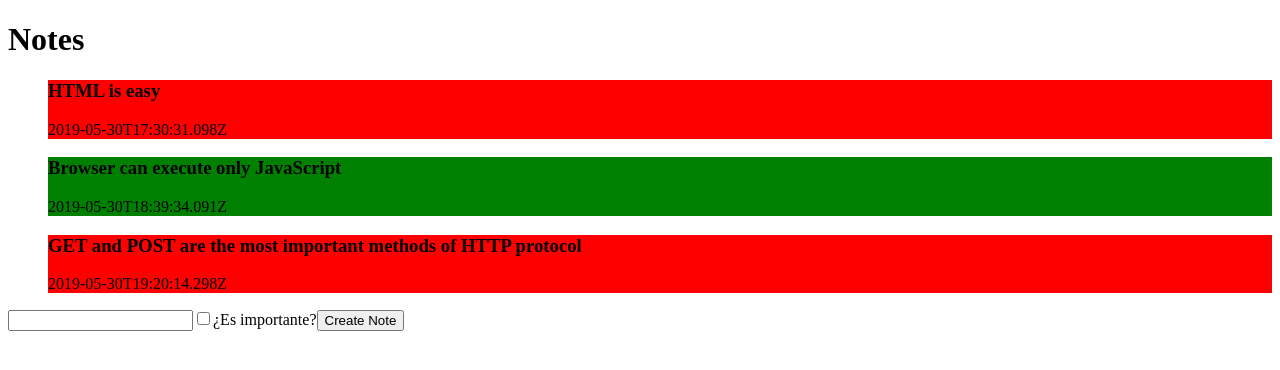
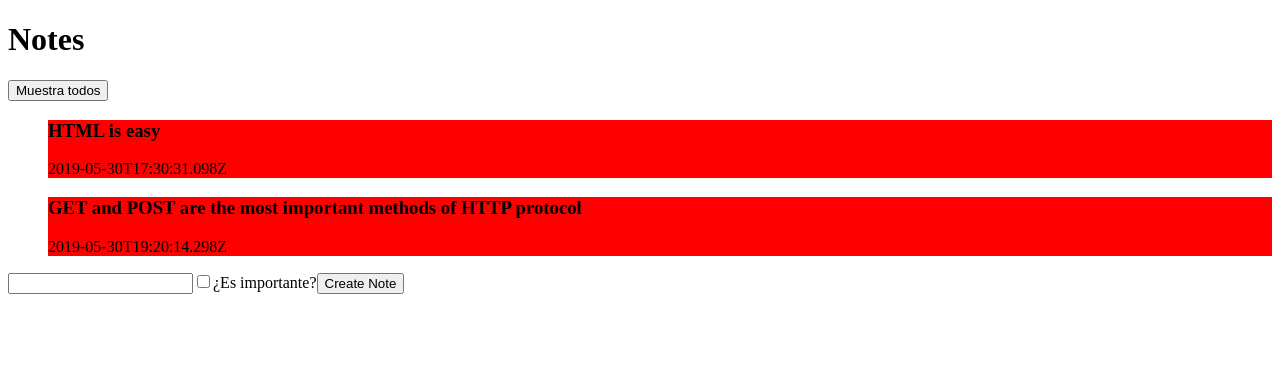
Before and after one commit to NachoBasilio/Apuntes-Bootcamp-Midu, a React (Vite) app in the folder Part2/apuntes/: page / in a window 1280 px wide. Shown: the top 370 px of the page. Built offline with nearby package versions, Linux system fonts and the light colour scheme.

Commit message:
Aplicado el filtro

```diff
--- a/Part2/apuntes/src/App.jsx
+++ b/Part2/apuntes/src/App.jsx
@@ -26,12 +26,16 @@ const App = () => {
   const [notes, setNotes] = useState(initialNotes)
   const [newNote, setNewNote] = useState('')
   const [important, setImportant] = useState(false)
+  const [filter, setFilter] = useState(true)
 
   const handleChangeText = (e) => {
     setNewNote(e.target.value)
   }
   const handleChangeImp = (e) => {
     setImportant(e.target.checked)
+  }
+  const handlerFilter = () =>{
+    setFilter(prevValue => !prevValue)
   }
 
   const handleSubmit = (e) => {
@@ -54,11 +58,21 @@ const App = () => {
   return (
     <div>
       <h1>Notes</h1>
+      <button
+      onClick={handlerFilter}
+      >Muestra todos</button>
       <ol>
         {
-          notes.map(note => (
+          filter ?
+          notes.map(note =>
+            (note.important ?
+            <Note key={note.id} {...note}></Note> :
+            ""
+            )
+          ) :
+          notes.map(note =>
             <Note key={note.id} {...note}></Note>
-          ))
+          )
         }
       </ol>
       <form onSubmit={(e)=>{handleSubmit(e)}}>
```
